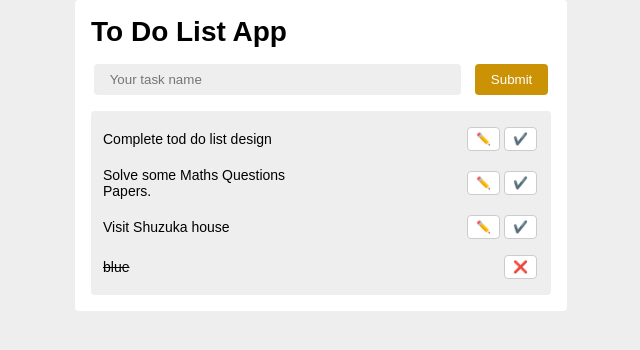
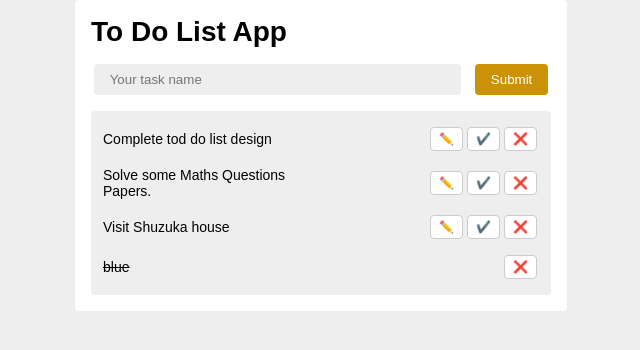
Before and after one commit to amirkhan064/react-to-do-list, a React (Create React App) app: page / in a window 1280 px wide. Shown: the top 350 px of the page, without its empty margins (319-959 px from the left). Built offline with nearby package versions, Linux system fonts and the light colour scheme.

Commit message:
delete revert

```diff
--- a/src/To-do-list/Task-list/TaskList.js
+++ b/src/To-do-list/Task-list/TaskList.js
@@ -32,6 +32,7 @@ function TaskList(props) {
               <span>
                 <button onClick={() => taskAction(task, 1, i)}>✏️</button>
                 <button onClick={() => taskAction(task, 2, i)}>✔️</button>
+                <button onClick={() => taskAction(task, 3, i)}>❌</button>
               </span>
             )}
           </li>
```
